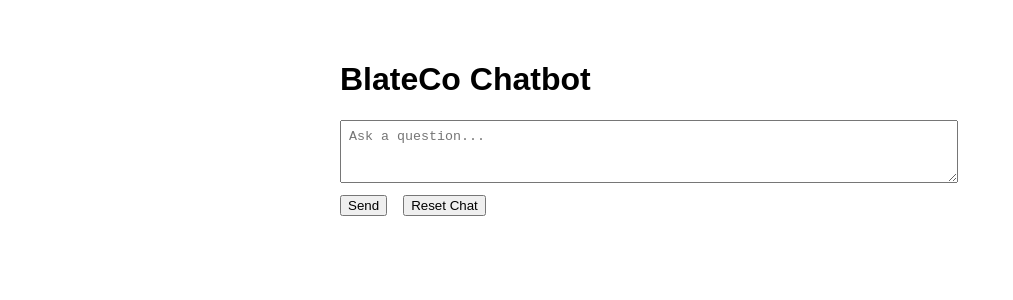
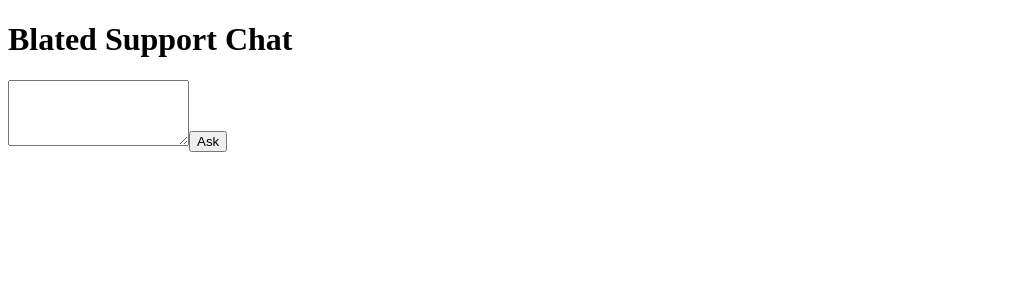
Before and after one commit to blatepapes/blateco-chatbot, a Next.js app: page / in a window 1280 px wide. Shown: the top 300 px of the page, without its empty margins (0-1013 px from the left). Built offline with nearby package versions, Linux system fonts and the light colour scheme.

Commit message:
Update so the uuid generator works

```diff
--- a/package.json
+++ b/package.json
@@ -12,10 +12,11 @@
     "@pinecone-database/pinecone": "^6.0.1",
     "dotenv": "^17.0.1",
     "googleapis": "^150.0.1",
-    "next": "15.1.8",
+    "next": "^15.3.5",
     "openai": "^4.103.0",
     "react": "^19.0.0",
-    "react-dom": "^19.0.0"
+    "react-dom": "^19.0.0",
+    "uuid": "^11.1.0"
   },
   "devDependencies": {
     "postcss": "^8",
--- a/pages/index.js
+++ b/pages/index.js
@@ -1,72 +1,38 @@
-// pages/index.js or pages/chat.js
-import { useEffect, useState } from 'react';
-import { v4 as uuidv4 } from 'uuid';
+import { useState } from 'react';
 
-export default function ChatbotPage() {
+export default function Chat() {
   const [input, setInput] = useState('');
-  const [chatLog, setChatLog] = useState([]);
-  const [sessionId, setSessionId] = useState('');
+  const [response, setResponse] = useState('');
+  const [loading, setLoading] = useState(false);
 
-  useEffect(() => {
-    const savedSession = localStorage.getItem('chatbotSessionId') || uuidv4();
-    localStorage.setItem('chatbotSessionId', savedSession);
-    setSessionId(savedSession);
-
-    const savedHistory = JSON.parse(localStorage.getItem('chatbotHistory') || '[]');
-    setChatLog(savedHistory);
-  }, []);
-
-  const handleSend = async () => {
-    if (!input.trim()) return;
-
-    const updatedHistory = [...chatLog, { role: 'user', content: input }];
-    setChatLog(updatedHistory);
-
+  const handleSubmit = async (e) => {
+    e.preventDefault();
+    setLoading(true);
     const res = await fetch('/api/chat', {
       method: 'POST',
       headers: { 'Content-Type': 'application/json' },
-      body: JSON.stringify({
-        query: input,
-        pageURL: location.href,
-        sessionId,
-        history: updatedHistory,
-      }),
-    }).then(r => r.json());
-
-    const fullLog = [...updatedHistory, { role: 'assistant', content: res.answer }];
-    setChatLog(fullLog);
-    localStorage.setItem('chatbotHistory', JSON.stringify(fullLog));
-    setInput('');
-  };
-
-  const handleReset = () => {
-    localStorage.removeItem('chatbotSessionId');
-    localStorage.removeItem('chatbotHistory');
-    setChatLog([]);
-    setInput('');
-    location.reload();
+      body: JSON.stringify({ query: input }),
+    });
+    const data = await res.json();
+    setResponse(data.answer);
+    setLoading(false);
   };
 
   return (
-    <div style={{ padding: '2rem', fontFamily: 'sans-serif', maxWidth: 600, margin: '0 auto' }}>
-      <h1>BlateCo Chatbot</h1>
-      <div style={{ marginBottom: '1rem' }}>
-        {chatLog.map((msg, idx) => (
-          <p key={idx}>
-            <strong>{msg.role === 'user' ? 'You' : 'Bot'}:</strong> {msg.content}
-          </p>
-        ))}
-      </div>
-
-      <textarea
-        rows={3}
-        value={input}
-        onChange={(e) => setInput(e.target.value)}
-        placeholder="Ask a question..."
-        style={{ width: '100%', padding: '0.5rem' }}
-      />
-      <button onClick={handleSend} style={{ marginTop: '0.5rem', marginRight: '1rem' }}>Send</button>
-      <button onClick={handleReset} style={{ marginTop: '0.5rem' }}>Reset Chat</button>
-    </div>
+    <main className="p-4 max-w-xl mx-auto">
+      <h1 className="text-2xl font-bold mb-4">Blated Support Chat</h1>
+      <form onSubmit={handleSubmit} className="flex flex-col gap-2">
+        <textarea value={input} onChange={e => setInput(e.target.value)} rows={4} className="p-2 border" />
+        <button disabled={loading} className="bg-black text-white px-4 py-2">
+          {loading ? 'Thinking...' : 'Ask'}
+        </button>
+      </form>
+      {response && (
+        <div className="mt-4 p-4 border bg-gray-50">
+          <strong>Answer:</strong>
+          <p>{response}</p>
+        </div>
+      )}
+    </main>
   );
 }
```
Also changed, not shown: 1 other file (tests, documents, lock files or other folders).
